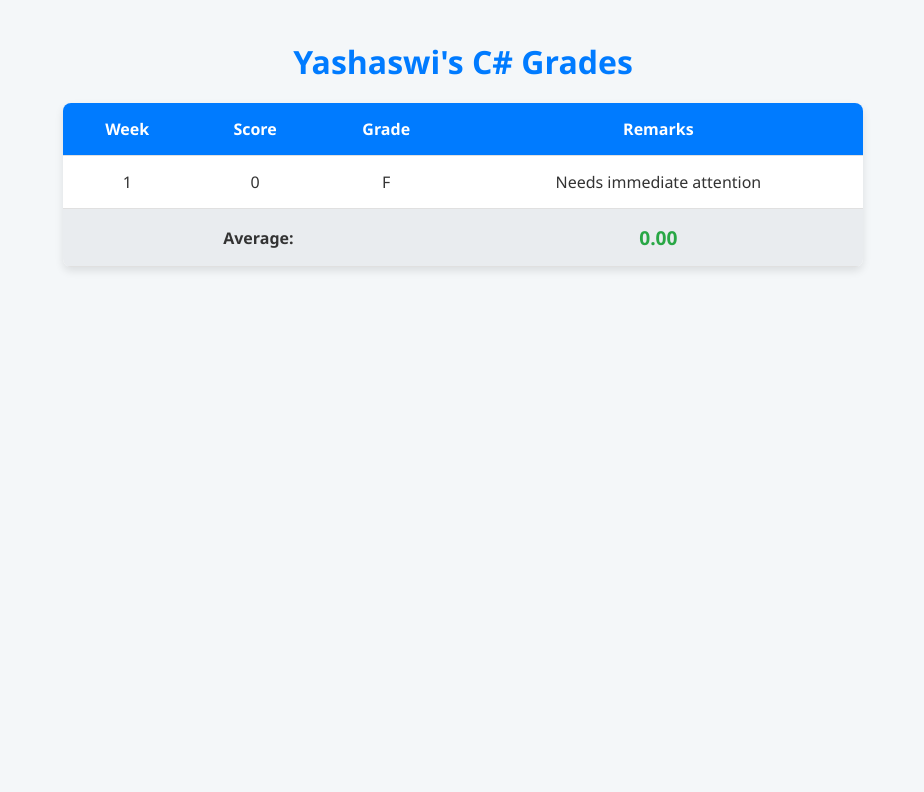
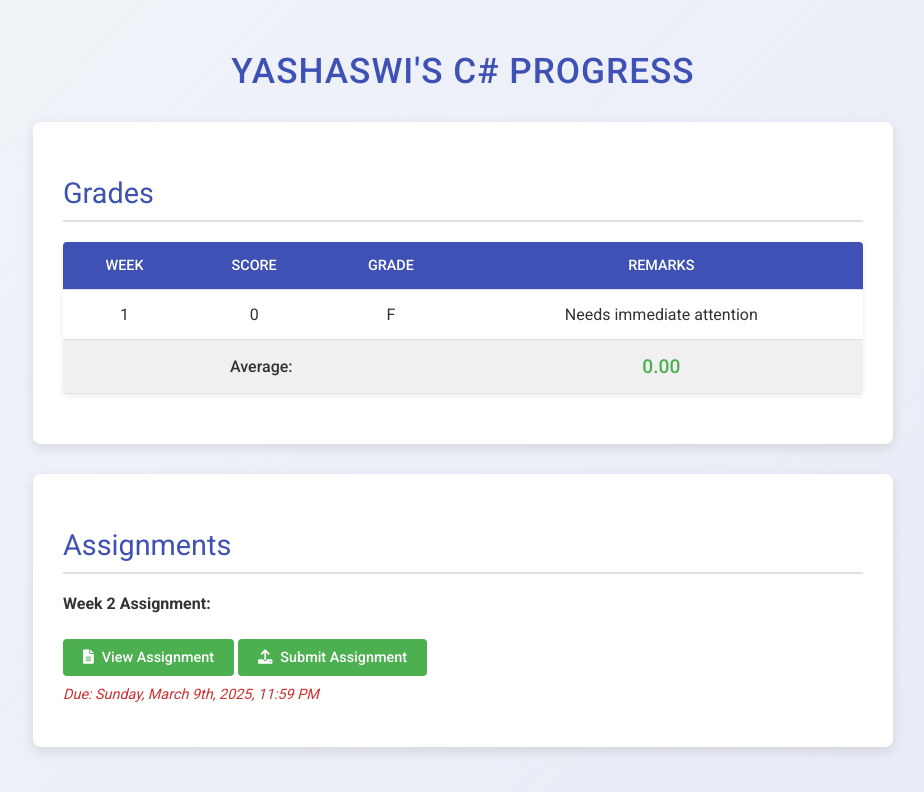
Before and after one commit to Shravani755/yashaswi, a plain HTML site: page index.html in a window 1280 px wide. Shown: the whole page, without its empty margins (177-1101 px from the left). Drawn offline with Linux system fonts and the light colour scheme.

Commit message:
Week 1 Adding Upload Functonality

```diff
--- a/index.html
+++ b/index.html
@@ -3,46 +3,80 @@
 <head>
     <meta charset="UTF-8">
     <meta name="viewport" content="width=device-width, initial-scale=1.0">
-    <title>Yashaswi's C# Grades</title>
+    <title>Yashaswi's C# Progress</title>
+    <link href="https://fonts.googleapis.com/css2?family=Roboto:wght@300;400;500;700&display=swap" rel="stylesheet">
+    <link rel="stylesheet" href="https://cdnjs.cloudflare.com/ajax/libs/font-awesome/6.0.0/css/all.min.css">
     <style>
         body {
-            font-family: 'Segoe UI', Tahoma, Geneva, Verdana, sans-serif;
+            font-family: 'Roboto', sans-serif;
             margin: 0;
             display: flex;
             flex-direction: column;
             align-items: center;
             min-height: 100vh;
-            background-color: #f4f7f9;
+            background: linear-gradient(135deg, #f0f4f8, #e8eaf6);
             color: #333;
+            transition: background 0.3s ease;
         }
 
         h1 {
-            margin-top: 40px;
-            color: #007bff;
+            margin-top: 50px;
+            color: #3f51b5;
             text-align: center;
+            margin-bottom: 30px;
+            font-weight: 500;
+            text-transform: uppercase;
+            letter-spacing: 1px;
+            font-size: 2.2em;
+        }
+
+        section {
+            width: 90%;
+            max-width: 800px;
+            margin-bottom: 30px;
+            background-color: white;
+            border-radius: 8px;
+            box-shadow: 0 4px 12px rgba(0, 0, 0, 0.1);
+            padding: 30px;
+            transition: transform 0.2s ease, box-shadow 0.2s ease;
+        }
+
+        section:hover {
+            transform: translateY(-3px);
+            box-shadow: 0 6px 16px rgba(0, 0, 0, 0.12);
+        }
+
+        h2 {
+            color: #3f51b5;
             margin-bottom: 20px;
+            border-bottom: 2px solid #e0e0e0;
+            padding-bottom: 10px;
+            font-weight: 400;
+            font-size: 1.8em;
         }
 
         table {
-            width: 90%;
-            max-width: 800px;
+            width: 100%;
             border-collapse: collapse;
-            margin-bottom: 30px;
-            box-shadow: 0 4px 8px rgba(0, 0, 0, 0.1);
-            background-color: white;
-            border-radius: 8px;
+            margin-bottom: 20px;
+            border-radius: 4px;
             overflow: hidden;
+            box-shadow: 0 2px 6px rgba(0, 0, 0, 0.08);
         }
 
         th, td {
             padding: 15px;
             text-align: center;
             border-bottom: 1px solid #e0e0e0;
+            font-size: 1em;
         }
 
         th {
-            background-color: #007bff;
+            background-color: #3f51b5;
             color: white;
+            font-weight: 500;
+            text-transform: uppercase;
+            font-size: 0.9em;
         }
 
         tr:nth-child(even) {
@@ -50,27 +84,56 @@
         }
 
         #average-display {
-            font-weight: bold;
-            color: #28a745;
+            font-weight: 500;
+            color: #4caf50;
             font-size: 1.2em;
         }
 
         tfoot td {
-            background-color: #e9ecef;
-        }
-
-        tfoot td:first-child{
-            font-weight: bold;
+            background-color: #f0f0f0;
+            font-weight: 500;
         }
 
         .centered {
             text-align: center;
         }
+
+        .assignment-link, .submit-assignment-link {
+            display: inline-flex;
+            align-items: center;
+            padding: 10px 20px;
+            background-color: #4caf50;
+            color: white;
+            text-decoration: none;
+            border-radius: 4px;
+            font-weight: 500;
+            transition: background-color 0.2s ease, transform 0.1s ease;
+            margin-top: 10px;
+            font-size: 0.9em;
+        }
+
+        .assignment-link:hover, .submit-assignment-link:hover {
+            background-color: #43a047;
+            transform: scale(1.03);
+        }
+
+        .assignment-link i, .submit-assignment-link i {
+            margin-right: 8px;
+        }
+
+        .due-date {
+            font-style: italic;
+            color: #d32f2f;
+            margin-top: 10px;
+            font-size: 0.9em;
+        }
     </style>
 </head>
 <body>
-    <h1>Yashaswi's C# Grades</h1>
+    <h1>Yashaswi's C# Progress</h1>
 
+    <section>
+        <h2>Grades</h2>
         <table>
             <thead>
                 <tr>
@@ -80,8 +143,7 @@
                     <th>Remarks</th>
                 </tr>
             </thead>
-        <tbody id="grades-table-body">
-            </tbody>
+            <tbody id="grades-table-body"></tbody>
             <tfoot>
                 <tr>
                     <td colspan="3" class="centered">Average:</td>
@@ -89,6 +151,15 @@
                 </tr>
             </tfoot>
         </table>
+    </section>
+
+    <section>
+        <h2>Assignments</h2>
+        <p><strong>Week 2 Assignment:</strong></p>
+        <a href="https://docs.google.com/document/d/1vJJQVJVfonWURrIwXCmLd-DxfopQ8NPB7nSwDVdoPHM/edit?tab=t.0" class="assignment-link" target="_blank"><i class="fas fa-file-alt"></i>View Assignment</a>
+        <a href="https://docs.google.com/forms/d/1Lffg-7mwBLi9vChlTXdm5XZPxdmQ8AAfuigYoZ2O7JM/edit" class="submit-assignment-link" target="_blank"><i class="fas fa-upload"></i>Submit Assignment</a>
+        <p class="due-date">Due: Sunday, March 9th, 2025, 11:59 PM</p>
+    </section>
 
     <script>
         const grades = [
```
Lines whose indentation alone changed are shown as unchanged.
